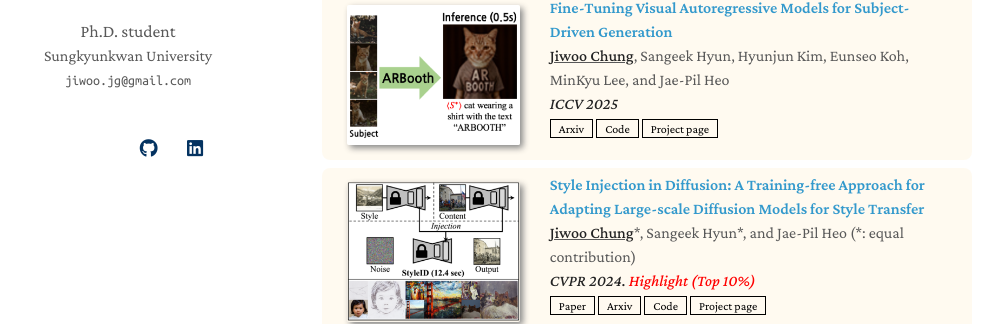
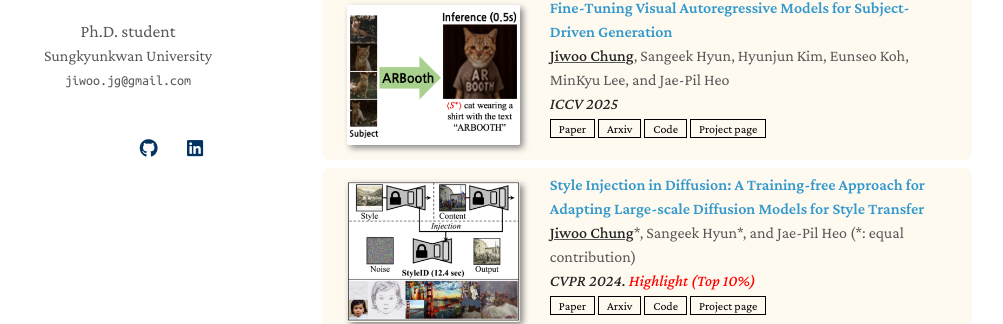
Before and after one commit to jiwoogit/jiwoogit.github.io, a Jekyll site: the page built from index.md, in a window 1280 px wide and 900 px high. Shown: the part 341-665 px from the top of the window, without its empty margins (148-1151 px from the left). Built offline with Jekyll 4.4.1, drawn with Linux system fonts in a browser that asks for light colours; nearby versions of some CDN libraries; a style sheet for code colours, icons or effects is not loaded; our own code applies the rules of GitHub Pages for plain Markdown files.

Commit message:
Update publications.md

```diff
--- a/_includes/publications.md
+++ b/_includes/publications.md
@@ -15,6 +15,7 @@
     <div class="author"><u><strong>Jiwoo Chung</strong></u>, Sangeek Hyun, Hyunjun Kim, Eunseo Koh, MinKyu Lee, and Jae-Pil Heo</div>
     <div class="periodical"><em><strong>ICCV 2025</strong> </em></div>
     <div class="links">
+      <a href="https://openaccess.thecvf.com/content/ICCV2025/html/Chung_Fine-Tuning_Visual_Autogressive_Models_for_Subject-Driven_Generation_ICCV_2025_paper.html" class="btn btn-sm z-depth-0" role="button" target="_blank" style="font-size:12px;">Paper</a>
       <a href="https://arxiv.org/abs/2504.02612" class="btn btn-sm z-depth-0" role="button" target="_blank" style="font-size:12px;">Arxiv</a>
       <a href="https://github.com/jiwoogit/ARBooth" class="btn btn-sm z-depth-0" role="button" target="_blank" style="font-size:12px;">Code</a>
       <a href="https://jiwoogit.github.io/ARBooth" class="btn btn-sm z-depth-0" role="button" target="_blank" style="font-size:12px;">Project page</a>
```
